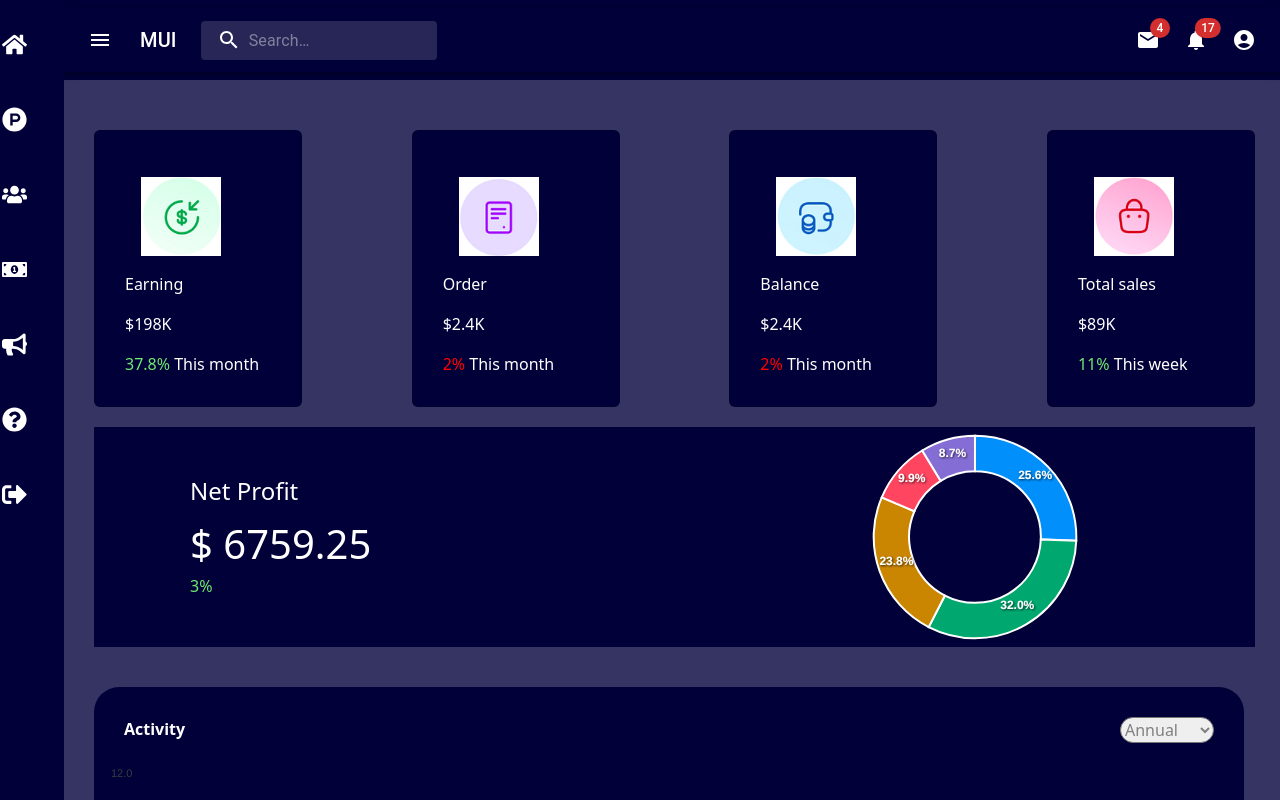
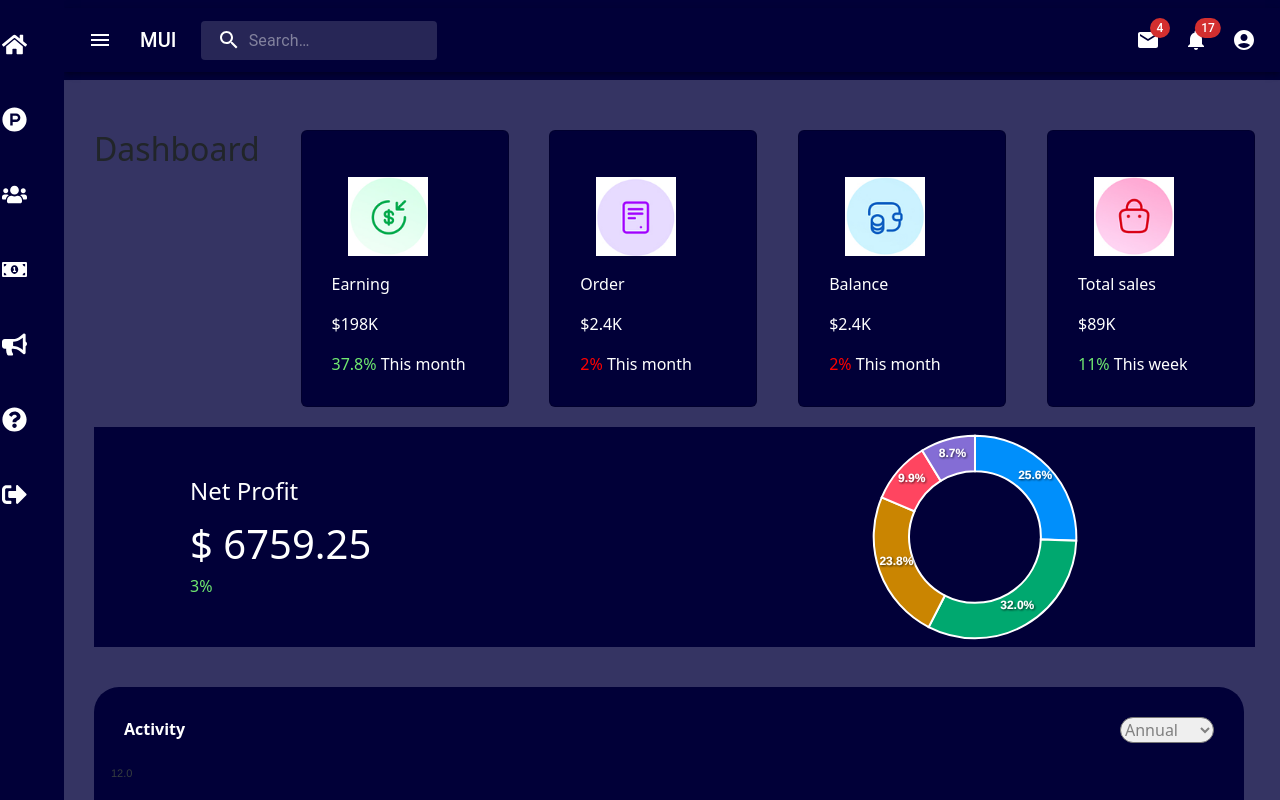
Before and after one commit to vijayshagara/money_save_new, a React (Vite) app: page / in a window 1280 px wide. Shown: the top 800 px of the page. Built offline with nearby package versions, Linux system fonts and the light colour scheme.

Commit message:
Update Card.jsx

```diff
--- a/src/component/card/Card.jsx
+++ b/src/component/card/Card.jsx
@@ -71,6 +71,7 @@ const Card = () => {
   });
   return (
     <div className="Parent_card">
+      <h2>Dashboard</h2>
       {array &&
         array.length > 0 &&
         array.map((v) => (
```
